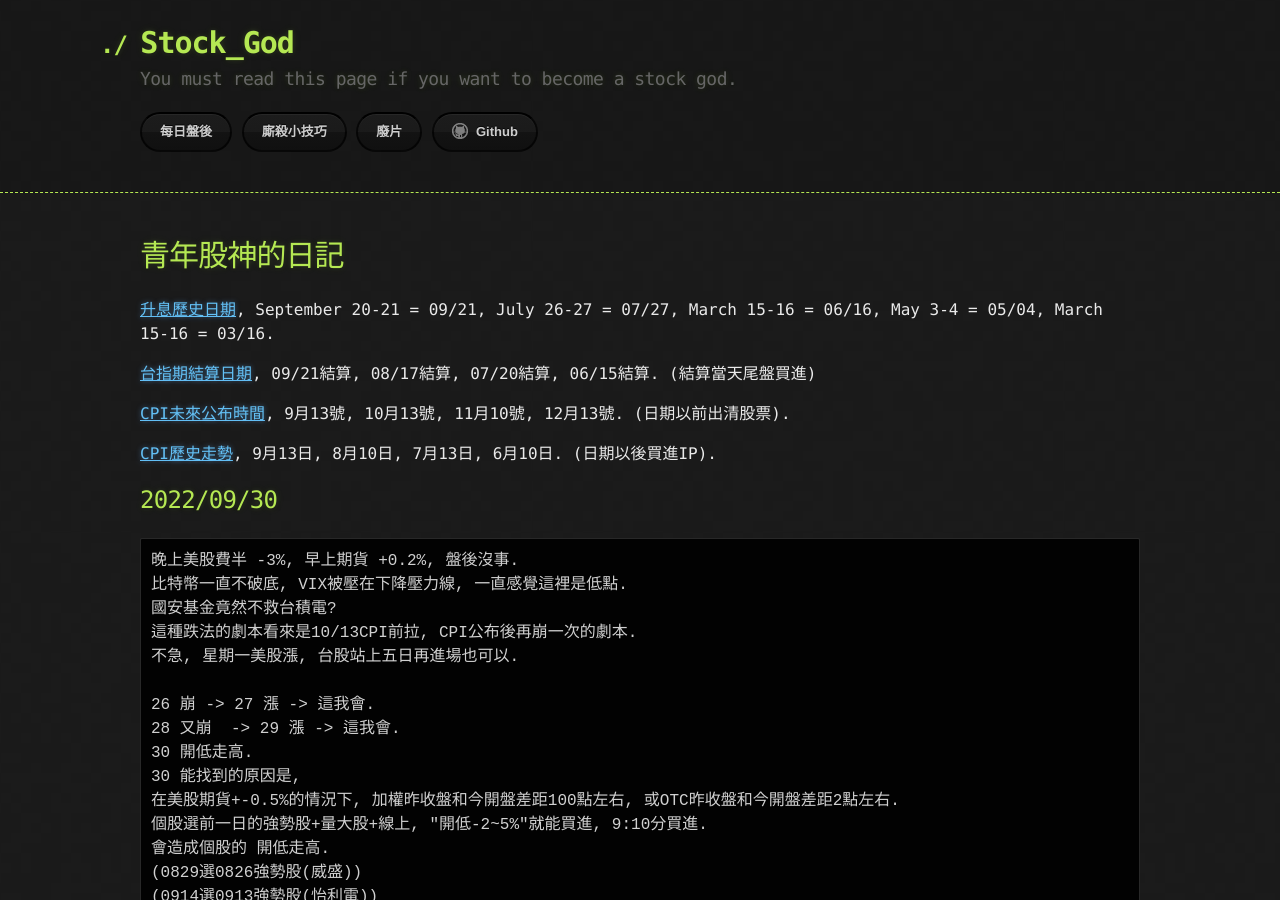
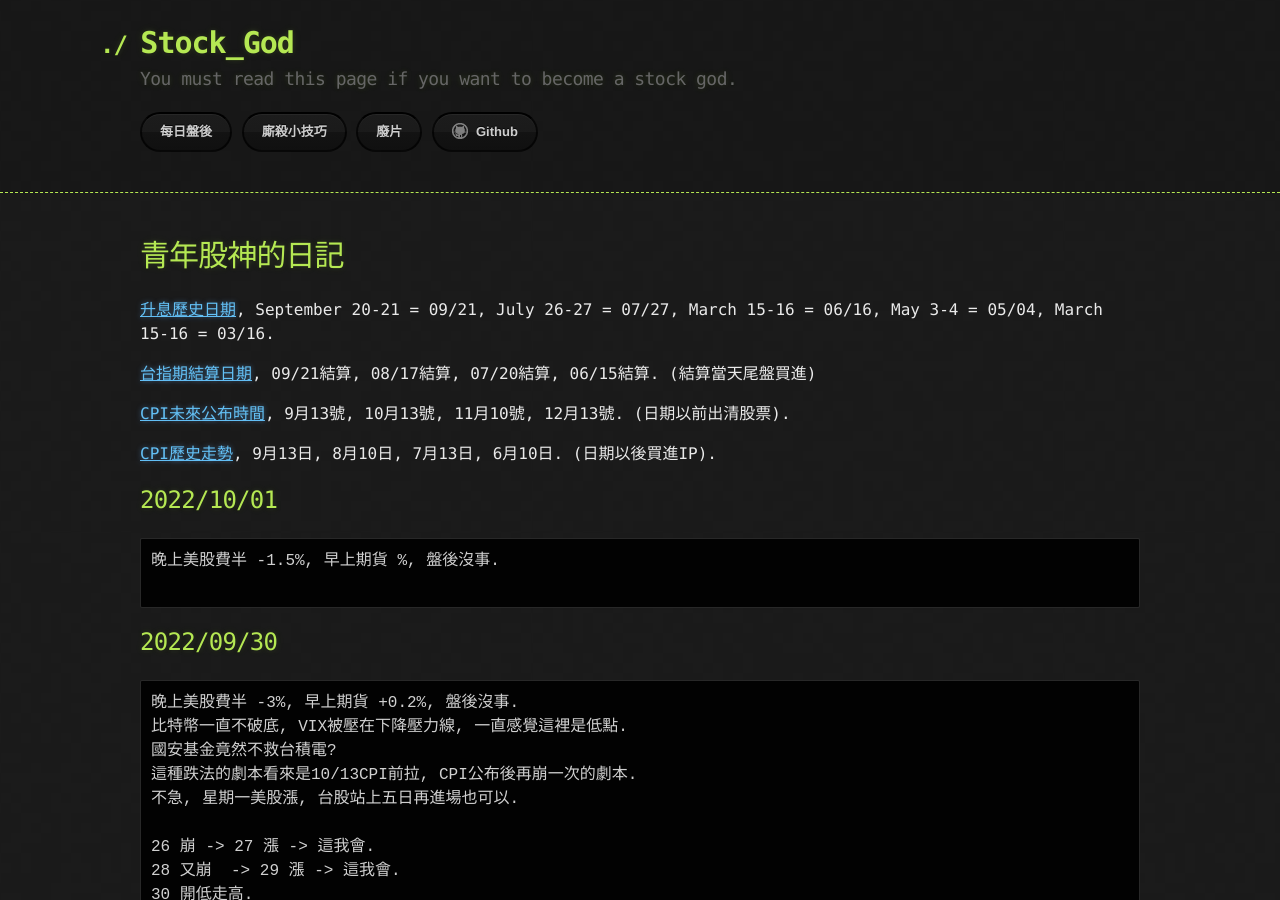
Before and after one commit to lepg5487/Stock_God, a Jekyll site: the page built from index.md, in a window 1280 px wide and 900 px high. Built offline with Jekyll 4.4.1, drawn with Linux system fonts in a browser that asks for light colours; our own code applies the rules of GitHub Pages for plain Markdown files.

Commit message:
Update index.md

````diff
--- a/index.md
+++ b/index.md
@@ -11,6 +11,12 @@ layout: testlayouts
 [CPI未來公布時間](https://chihyun.tw/cpi-release-date/), 9月13號, 10月13號, 11月10號, 12月13號. (日期以前出清股票).
 
 [CPI歷史走勢](https://hk.investing.com/economic-calendar/cpi-733), 9月13日, 8月10日, 7月13日, 6月10日. (日期以後買進IP).
+
+## 2022/10/01
+```
+晚上美股費半 -1.5%, 早上期貨 %, 盤後沒事.
+
+```
 
 ## 2022/09/30
 ```
````
